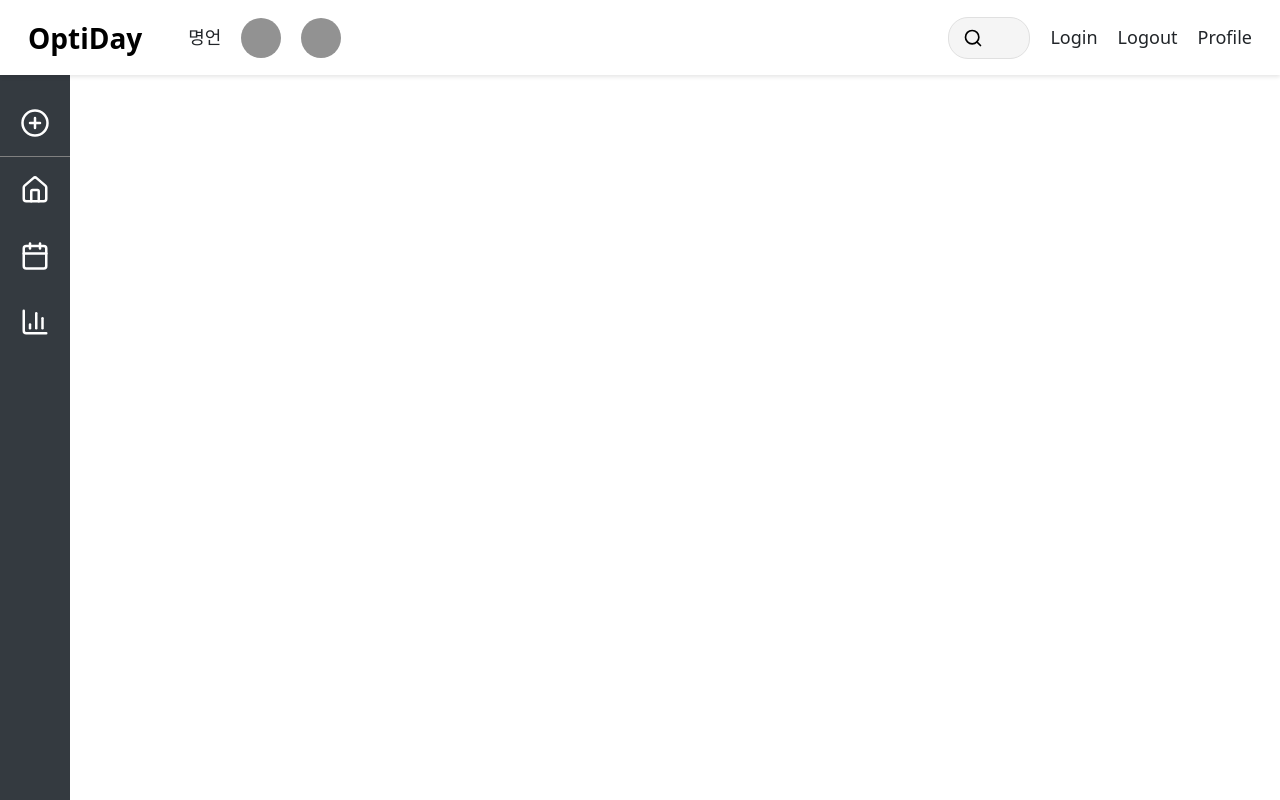
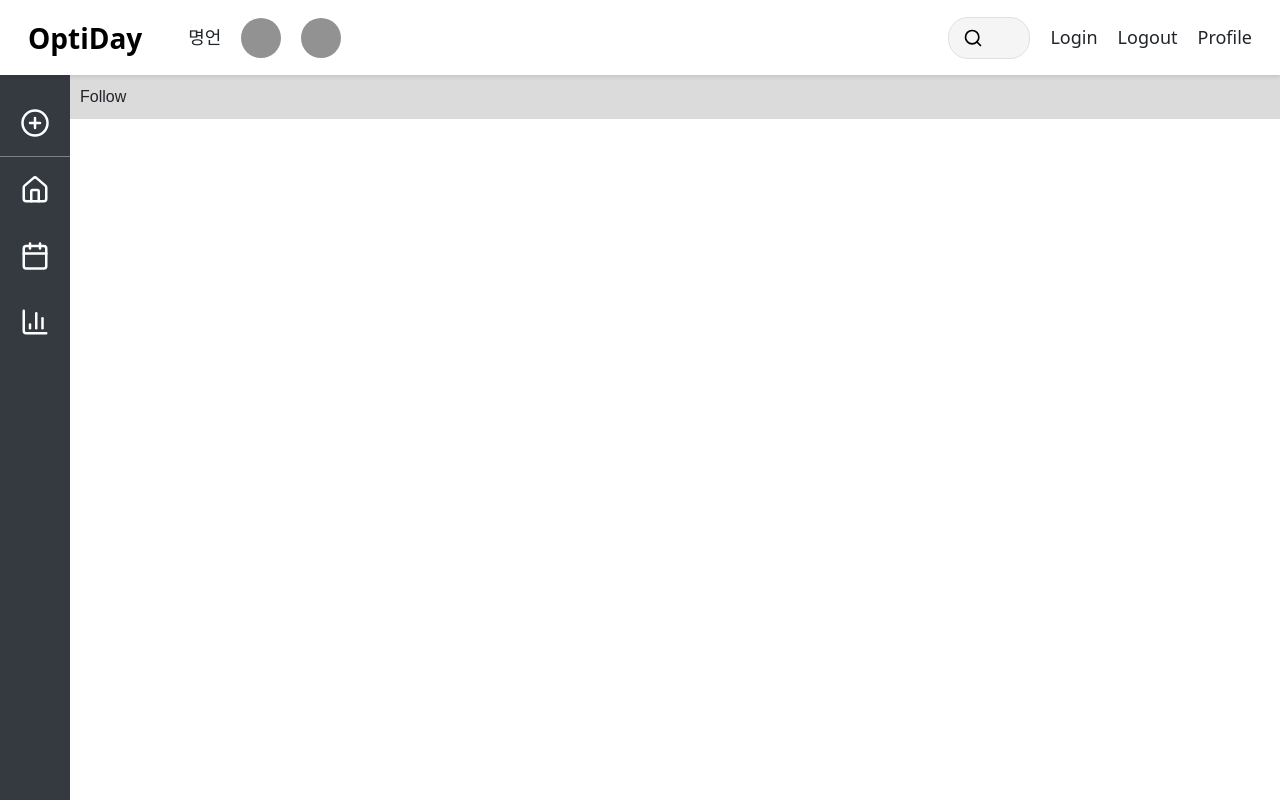
Before and after one commit to lsm15111/OptiDay, a React (Create React App) app in the folder optiday_react/: page /follow in a window 1280 px wide. Built offline with nearby package versions, Linux system fonts and the light colour scheme.

Commit message:
follow Route Add

```diff
--- a/optiday_react/src/components/OptidayApp.jsx
+++ b/optiday_react/src/components/OptidayApp.jsx
@@ -5,6 +5,8 @@ import Feedback from "./Feedback"
 import Main from "./Main"
 import Login from "./Login"
 import Mypage from "./Mypage"
+import Follow from "./Follow"
+
 import '../styles/OptidayApp.css'
 
 function OptidayApp(){
@@ -21,6 +23,7 @@ function OptidayApp(){
           <Route path='/feedback' element={<Feedback/>}/>
           <Route path='/login' element={<Login/>}/>
           <Route path='/mypage' element={<Mypage/>}/>
+          <Route path='/follow' element={<Follow/>}/>
         </Routes>
         </div>
     </div>
```
